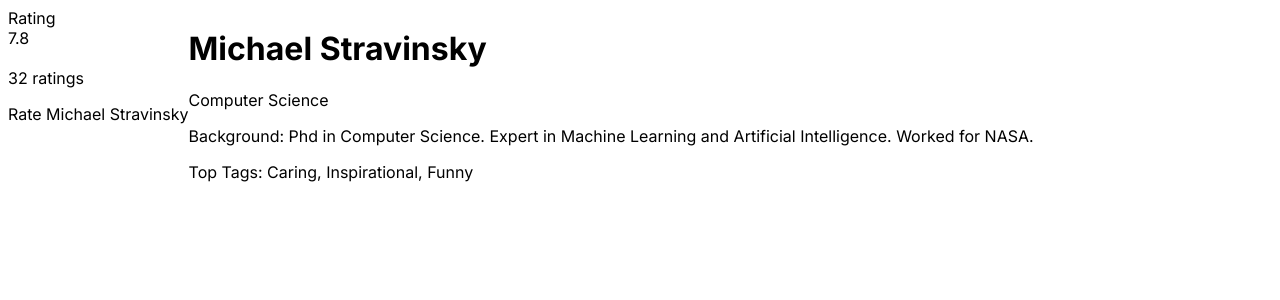
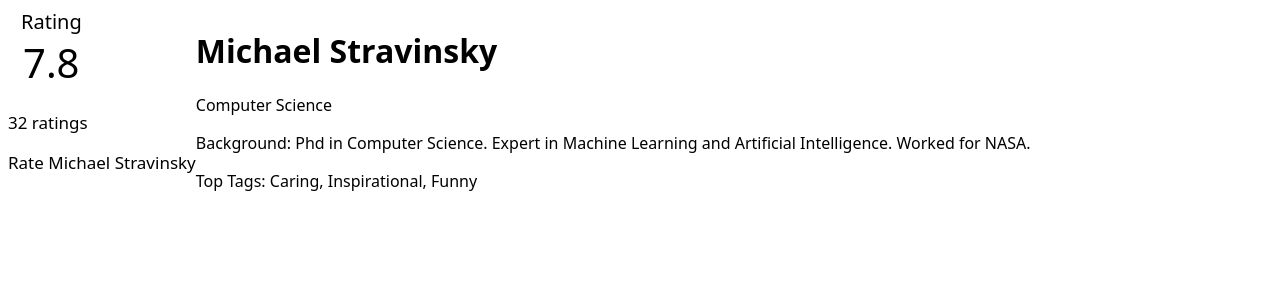
Before and after one commit to dsaini64/my-peer-advisor, a Next.js app in the folder website/: page / in a window 1280 px wide. Shown: the top 300 px of the page. Built offline with nearby package versions, Linux system fonts and the light colour scheme.

Commit message:
Added some style to profilePage.tsx prof card

```diff
--- a/website/src/app/globals.css
+++ b/website/src/app/globals.css
@@ -46,6 +46,7 @@
 
 .profileCardLayout {
   display: flex;
+  font-family:system-ui, -apple-system, BlinkMacSystemFont, 'Segoe UI', Roboto, Oxygen, Ubuntu, Cantarell, 'Open Sans', 'Helvetica Neue', sans-serif
   /* gap: 50px; */
 }
 
@@ -53,9 +54,29 @@
   display: flex;
   flex-direction: column;
   width: 200px;
+  padding: 45px 100px 45px 45px;
 }
 
 .ratingHeader {
   align-self: center;
   padding-bottom: 4px;
+
 }
+
+.ratingText{
+  font-size: 20px;
+  font-weight: 200;
+  margin-left: 13px;
+
+}
+
+.ratingNumberText {
+  font-size: 40px;
+  font-weight: 400;
+  margin: 0px 20px 0px 15px;
+}
+
+.ratingFooter {
+  font-weight: 300;
+  font-size: 17px;
+}
--- a/website/src/app/page.tsx
+++ b/website/src/app/page.tsx
@@ -70,16 +70,18 @@ function Rating(profInfo: profInfoProp){
   return (
     <div className="rating">
       <div className="ratingHeader">
-      <div>
+      <div className="ratingText">
         Rating
       </div>
-      <div>
+      <div className="ratingNumberText">
         7.8  {/* computed average */}
       </div>
     </div>
+    <div className="ratingFooter">
       <p> {profInfo.reviewNum} ratings</p>
       <div>Rate {profInfo.profName}</div>
-      {/* basically rating footer should maybe add more components to make it more clear what each thing does */}
+      {/* basically rating footer, should maybe add more components to make it more clear what each thing does */}
+      </div>
     </div>
   );
 }
```
